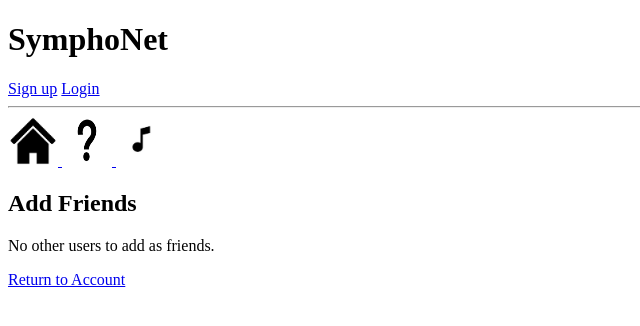
After one commit to joe22123/symphonet, a Django app: page /symphonet/add_friends/ in a window 1280 px wide. The commit adds this page. Shown: the top 326 px of the page, without its empty margins (0-640 px from the left). Run offline with Django 3.2, Linux system fonts and the light colour scheme.

Commit message:
friends list, adding and removing friends

```diff
--- a/symphonet/symphonet1/urls.py
+++ b/symphonet/symphonet1/urls.py
@@ -16,4 +16,10 @@ urlpatterns = [
     path('sign_up/', views.sign_up, name='sign_up'),
     path('login/', views.user_login, name='user_login'),
     path('logout/',views.user_logout, name="logout"),
+    path('add_playlist',views.user_logout, name="logout"),
+    path('add_friends/', views.add_friends, name='add_friends'),
+    path('add_friends_submit/', views.add_friends_submit, name='add_friends_submit'),
+    path('remove_friends/', views.remove_friends, name='remove_friends'),
+    path('remove_friends_submit/', views.remove_friends_submit, name='remove_friends_submit'),
+
 ]
--- a/symphonet/symphonet1/views.py
+++ b/symphonet/symphonet1/views.py
@@ -1,13 +1,14 @@
 from django.shortcuts import render,redirect
 from django.http import HttpResponse, JsonResponse
 from symphonet1.models import Song, Artist, Album, Rating, Playlist
-from symphonet1.forms import UserForm, UserProfileForm, PlaylistForm
+from symphonet1.forms import UserForm, UserProfileForm, UserProfile
 from django.contrib.auth import authenticate, login,logout
 from django.urls import reverse
 from django.contrib.auth.decorators import login_required
 from django.views.generic import ListView
 from django.core.paginator import Paginator
 from django.template import loader
+from django.contrib.auth.models import User
 
 SONGS_IN_PAGE = 5
 
@@ -22,7 +23,67 @@ def about_us(request):
     return render(request, 'symphonet/about_us.html')
 
 def account(request):
-    return render(request, 'symphonet/account.html')
+    # Shows all users except the current one
+    users = User.objects.exclude(pk=request.user.pk)
+
+    # Check if a UserProfile already exists for the user
+    try:
+        user_profile = UserProfile.objects.get(user=request.user)
+    except UserProfile.DoesNotExist:
+        user_profile = UserProfile.objects.create(user=request.user)
+
+    friends = user_profile.friends.all()
+    return render(request, 'symphonet/account.html', {'users': users, 'friends': friends})
+
+def add_friends(request):
+    users = User.objects.exclude(pk=request.user.pk)
+
+    for user in users:
+        try:
+            UserProfile.objects.get(user=user)
+        except UserProfile.DoesNotExist:
+            # If UserProfile doesn't exist, create it
+            UserProfile.objects.create(user=user)
+
+    return render(request, 'symphonet/add_friends.html', {'users': users})
+
+def add_friends_submit(request):
+    if request.method == 'POST':
+        selected_friend_ids = request.POST.getlist('friends')  # Get the list of selected friend IDs from the form
+        current_user_profile = UserProfile.objects.get(user=request.user)
+
+        # Add each selected friend to the current user's friend list
+        for friend_id in selected_friend_ids:
+            friend_profile = UserProfile.objects.get(pk=friend_id)
+            current_user_profile.friends.add(friend_profile)
+
+        # Redirect to a success page or another page
+        return redirect('symphonet:account')  # Update 'confirmation' with the appropriate URL name
+
+    # If the request method is not POST or if there's an error, render the form page again
+    users = User.objects.exclude(pk=request.user.pk)
+    return render(request, 'symphonet/add_friends.html', {'users': users})
+
+def remove_friends(request):
+    current_user_profile = UserProfile.objects.get(user=request.user)
+    friends = current_user_profile.friends.all()
+    return render(request, 'symphonet/remove_friends.html', {'friends': friends})
+
+def remove_friends_submit(request):
+    if request.method == 'POST':
+        selected_friend_ids = request.POST.getlist('friends')  # Get the list of selected friend IDs from the form
+        current_user_profile = UserProfile.objects.get(user=request.user)
+
+        # Remove each selected friend from the current user's friend list
+        for friend_id in selected_friend_ids:
+            friend_profile = UserProfile.objects.get(pk=friend_id)
+            current_user_profile.friends.remove(friend_profile)
+
+        # Redirect to a success page or another page
+        return redirect('symphonet:account')  # Update with the appropriate URL name
+
+    # If the request method is not POST or if there's an error, render the form page again
+    return redirect('symphonet:remove_friends')
 
 def user_reviews(request):
     #topFiveSongs = Song.objects.order_by('-ratingScore')[:5]
--- /dev/null
+++ b/symphonet/templates/symphonet/add_friends.html
@@ -0,0 +1,22 @@
+{% extends 'symphonet/base.html' %}
+{% load staticfiles %}
+
+{% block body_block %}
+  <h2>Add Friends</h2>
+  {% if users %}
+    <form action="{% url 'symphonet:add_friends_submit' %}" method="post">
+      {% csrf_token %}
+      <ul>
+        {% for user in users %}
+          <li>
+            <input type="checkbox" name="friends" value="{{ user.pk }}"> {{ user.username }}
+          </li>
+        {% endfor %}
+      </ul>
+      <button type="submit">Add Selected Friends</button>
+    </form>
+  {% else %}
+    <p>No other users to add as friends.</p>
+    <a href="{% url 'symphonet:account' %}">Return to Account</a>
+  {% endif %}
+{% endblock %}
```
Also changed, not shown: symphonet/templates/symphonet/account.html (+18 -3 lines), symphonet/templates/symphonet/remove_friends.html (added, +23 -0 lines).
